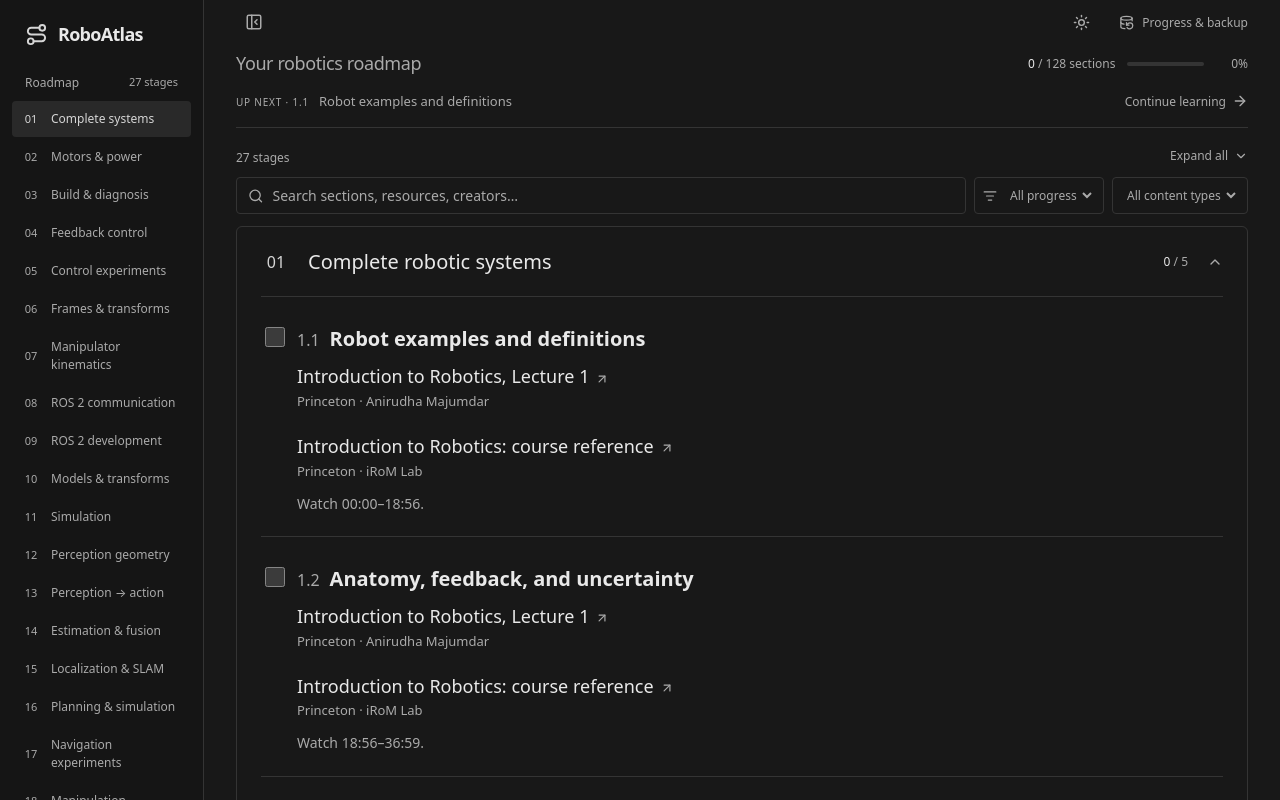
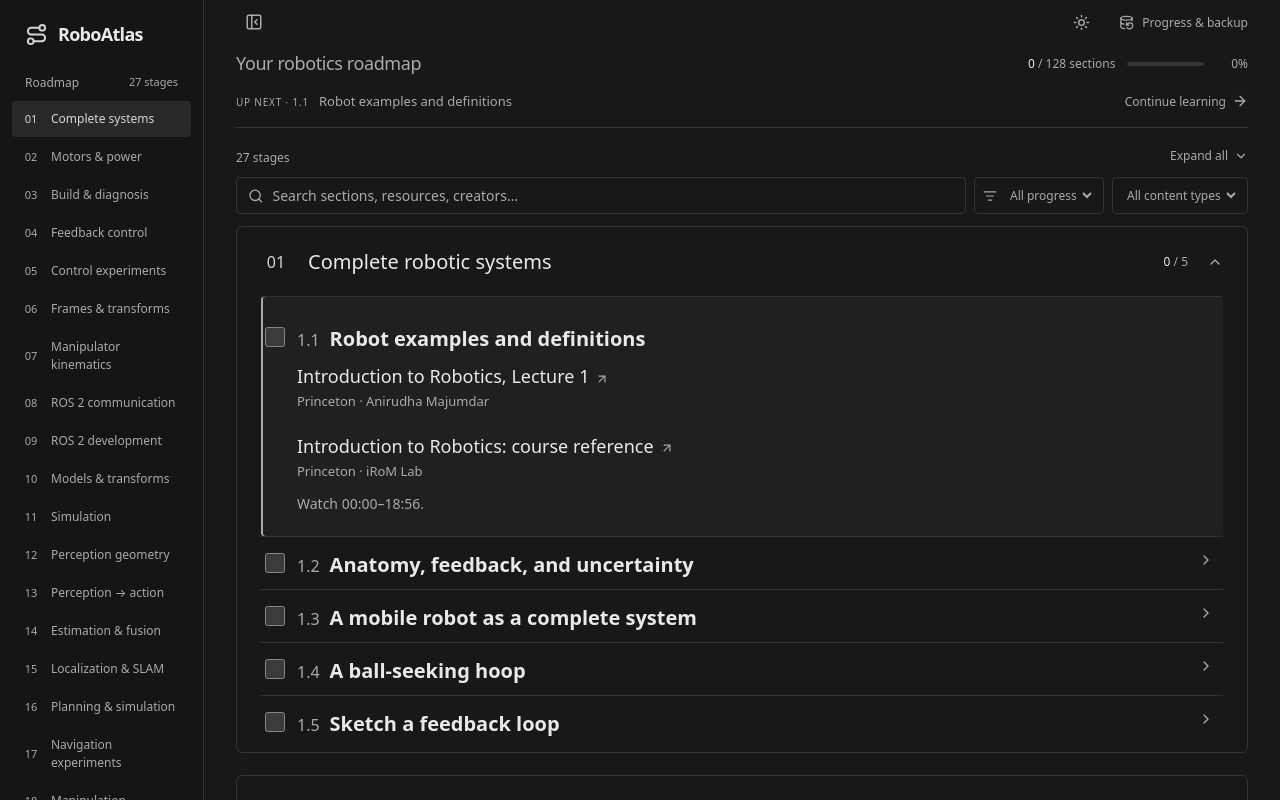
Before and after one commit to Mohamed-ahmed-shokry/RoboAtlas, a React (Vite) app: page / in a window 1280 px wide. Shown: the top 800 px of the page. Built offline with nearby package versions, Linux system fonts and the light colour scheme.

Commit message:
feat: focus the current learning section by default

```diff
--- a/src/App.tsx
+++ b/src/App.tsx
@@ -41,7 +41,6 @@ export default function App() {
   const [active, setActive] = useState(
     () => continueLearning(progress)?.stage.id ?? roadmap[0].id,
   );
-  const [highlighted, setHighlighted] = useState<string | null>(null);
   const [notice, setNotice] = useState("");
   const [settingsOpen, setSettingsOpen] = useState(false);
   const [sidebarCollapsed, setSidebarCollapsed] = useState(false);
@@ -59,7 +58,6 @@ export default function App() {
   function reveal(stageId: string, sectionId?: string) {
     setFilters(emptyFilters);
     setActive(stageId);
-    setHighlighted(sectionId ?? null);
     update((previous) => ({
       ...previous,
       expanded: [...new Set([...previous.expanded, stageId])],
@@ -313,7 +311,7 @@ export default function App() {
                     sections={sections}
                     expanded={expanded}
                     completed={progress.completed}
-                    highlighted={highlighted}
+                    currentSectionId={next?.section.id ?? null}
                     onExpand={() => {
                       if (filtering) {
                         setFilters(emptyFilters);
--- a/src/components/RoadmapStage.tsx
+++ b/src/components/RoadmapStage.tsx
@@ -9,7 +9,7 @@ export function RoadmapStage({
   sections,
   expanded,
   completed,
-  highlighted,
+  currentSectionId,
   onExpand,
   onToggle,
   onOpen,
@@ -19,7 +19,7 @@ export function RoadmapStage({
   sections: LearningSection[];
   expanded: boolean;
   completed: string[];
-  highlighted: string | null;
+  currentSectionId: string | null;
   onExpand: () => void;
   onToggle: (id: string) => void;
   onOpen: (id: string) => void;
@@ -67,7 +67,7 @@ export function RoadmapStage({
               section={section}
               number={number + "." + (stage.sections.indexOf(section) + 1)}
               completed={completed.includes(section.id)}
-              highlighted={highlighted === section.id}
+              current={currentSectionId === section.id}
               onToggle={() => onToggle(section.id)}
               onOpen={() => onOpen(section.id)}
             />
--- a/src/components/SectionRow.tsx
+++ b/src/components/SectionRow.tsx
@@ -37,19 +37,20 @@ export function SectionRow({
   section,
   number,
   completed,
-  highlighted,
+  current,
   onToggle,
   onOpen,
 }: {
   section: LearningSection;
   number: string;
   completed: boolean;
-  highlighted: boolean;
+  current: boolean;
   onToggle: () => void;
   onOpen: () => void;
 }) {
-  const [reviewOpen, setReviewOpen] = useState(false);
-  const expanded = !completed || reviewOpen;
+  const [detailsOpen, setDetailsOpen] = useState(false);
+  const isCurrent = current && !completed;
+  const expanded = isCurrent || detailsOpen;
   const bodyId = "section-body-" + section.id;
 
   return (
@@ -58,7 +59,8 @@ export function SectionRow({
       id={"section-" + section.id}
       tabIndex={-1}
       aria-labelledby={"section-heading-" + section.id}
-      data-highlighted={highlighted}
+      aria-current={isCurrent ? "step" : undefined}
+      data-current={isCurrent}
       data-collapsed={!expanded}
     >
       <div className="section-heading">
@@ -67,7 +69,7 @@ export function SectionRow({
             type="checkbox"
             checked={completed}
             onChange={() => {
-              setReviewOpen(false);
+              setDetailsOpen(false);
               onToggle();
             }}
             aria-label={"Complete section " + number + ": " + section.title}
@@ -77,7 +79,7 @@ export function SectionRow({
           <span className="section-number">{number}</span>{" "}
           <span className="section-title">{section.title}</span>
         </h4>
-        {completed && (
+        {!isCurrent && (
           <button
             type="button"
             className="icon-button section-details-toggle"
@@ -91,7 +93,7 @@ export function SectionRow({
             aria-expanded={expanded}
             aria-controls={bodyId}
             title={expanded ? "Hide details" : "Show details"}
-            onClick={() => setReviewOpen((previous) => !previous)}
+            onClick={() => setDetailsOpen((previous) => !previous)}
           >
             <ChevronRight size={16} aria-hidden="true" />
           </button>
--- a/src/styles.css
+++ b/src/styles.css
@@ -922,9 +922,9 @@ progress::-moz-progress-bar {
   padding: 20px 0;
   scroll-margin-top: 80px;
 }
-.learning-section[data-highlighted="true"] {
-  outline: 1px solid var(--accent);
-  outline-offset: 5px;
+.learning-section[data-current="true"] {
+  background: var(--panel);
+  box-shadow: inset 2px 0 var(--muted);
   border-radius: 3px;
 }
 .learning-section[data-collapsed="true"] {
```
Also changed, not shown: 1 other file (tests, documents, lock files or other folders).
